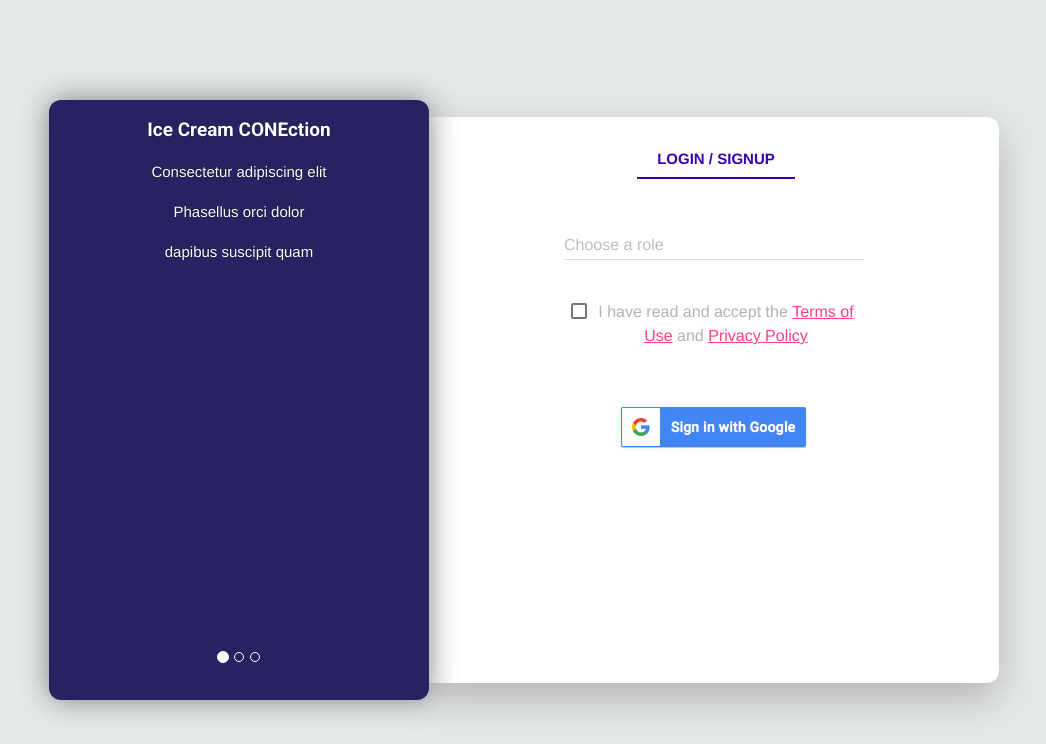
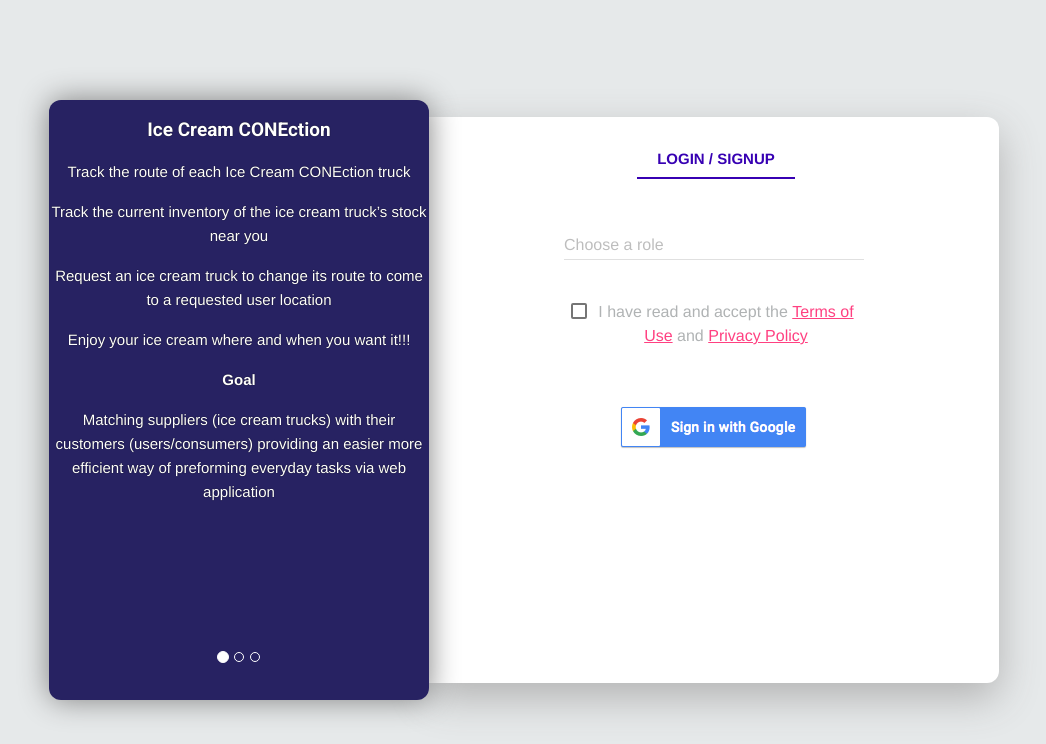
Before and after one commit to Akshay23504/ice_cream_conection, a Django app: page /login/ in a window 1280 px wide. Shown: the top 744 px of the page, without its empty margins (116-1162 px from the left). Run offline with Django 3.2, Linux system fonts and the light colour scheme; style sheets or scripts are compiled from the project's sources; some libraries are stand-ins or nearby versions.

Commit message:
Added text for the carousels in the login page

```diff
--- a/ice_cream_conection/templates/login.html
+++ b/ice_cream_conection/templates/login.html
@@ -27,28 +27,53 @@
                 <div id="myCarousel" class="carousel slide carousel-fade" data-ride="carousel">
                     <div class="carousel-inner" role="listbox">
                         <div class="item active">
-                            {#                                <img class="img-responsive center-block" src="img/step1.png" alt="step1">#}
+                            {# <img class="img-responsive center-block" src="img/step1.png" alt="step1">#}
                             <div class="item-content">
                                 <h3>Ice Cream CONEction</h3>
-                                <p>Consectetur adipiscing elit</p>
-                                <p>Phasellus orci dolor</p>
-                                <p>dapibus suscipit quam</p>
+                                <p>Track the route of each Ice Cream CONEction truck</p>
+                                <p>Track the current inventory of the ice cream truck’s stock near you</p>
+                                <p>Request an ice cream truck to change its route to come to a requested user location</p>
+                                <p>Enjoy your ice cream where and when you want it!!!</p>
+                                <p></p>
+                                <p><b>Goal</b></p>
+                                <p>Matching suppliers (ice cream trucks) with their customers (users/consumers) providing an easier more efficient way of preforming everyday tasks via web application</p>
                             </div>
                         </div>
                         <div class="item">
                             <div class="item-content">
-                                <h3>Consumer</h3>
-                                <p>Laoreet placerat justo congue vulputate</p>
-                                <p>Diam felis dapibus nulla</p>
-                                <p>Phasellus molestie</p>
+                                <h3>User (Consumer)</h3>
+                                <p>Register as user</p>
+                                <p>Read and agree to terms and conditions</p>
+                                <p></p>
+                                <p><b>How to use</b></p>
+                                <p>Allow the app to access your location</p>
+                                <p>Identify the ice truck you want</p>
+                                <p>Request the identified ice cream truck to come to your location</p>
+                                <p>Wait for the ice cream truck driver to accept your request</p>
+                                <p>After acceptance, get the ETA to your location</p>
+                                <p>Enjoy your ice cream when the truck arrives</p>
+                                <p></p>
+                                <p><b>Goal</b></p>
+                                <p>Get ice creams where you are</p>
                             </div>
                         </div>
                         <div class="item">
                             <div class="item-content">
-                                <h3>Producer</h3>
-                                <p>ultricies posuere leo</p>
-                                <p>Phasellus orci dolor</p>
-                                <p>dapibus suscipit quam</p>
+                                <h3>Ice Cream Truck Driver (Producer)</h3>
+                                <p>Register as an ice cream truck driver</p>
+                                <p>Read and agree to terms and conditions</p>
+                                <p></p>
+                                <p><b>How to use</b></p>
+                                <p>Allow the app to access your location</p>
+                                <p>Identify the customers near you</p>
+                                <p>Receive customer requests</p>
+                                <p>Accept or reject customer requests</p>
+                                <p>Choose a destination with high customer requests</p>
+                                <p>Travel to the destination and serve customers</p>
+                                <p></p>
+                                <p><b>Goal</b></p>
+                                <p>Save time and fuel</p>
+                                <p>Increased sales and profits</p>
                             </div>
                         </div>
                     </div>
@@ -156,7 +181,7 @@
 <script>
     var terms_text = '*******This is a fictitious Terms and Conditions only applies to CSE 682: Software Engineering*******' +
         '<br/><br/><b>Terms of Service</b>' +
-        '<br/>This web page represents a legal document that serves as our Terms of Service and it governs the legal terms of our website, https://ice-cream-conection.herokuapp.com/, sub-domains, and any associated web-based and mobile applications (collectively, "Website"), as owned and operated by IceCreamConnectionCo.' +
+        '<br/>This web page represents a legal document that serves as our Terms of Service and it governs the legal terms of our website, https://ice-cream-conection.herokuapp.com/ and https://ice-cream-conection-ui.herokuapp.com/, sub-domains, and any associated web-based and mobile applications (collectively, "Website"), as owned and operated by IceCreamConnectionCo.' +
         '<br/><br/>By accessing this web site, you are agreeing to be contained by these Website Terms and Conditions of Use, all regulations and laws, with agreement that you (the user) are responsible for full compliance with any valid local laws. If violation of any of these terms, you (the user) are automatically prohibited from use or access of this site. The application and information within this Website are protected by applicable copyright and trademark law.' +
         '<br/><br/>The last update to our Terms of Service was posted on 3 Dec 2018.' +
         '<br/><br/><b>Definitions</b>' +
```
